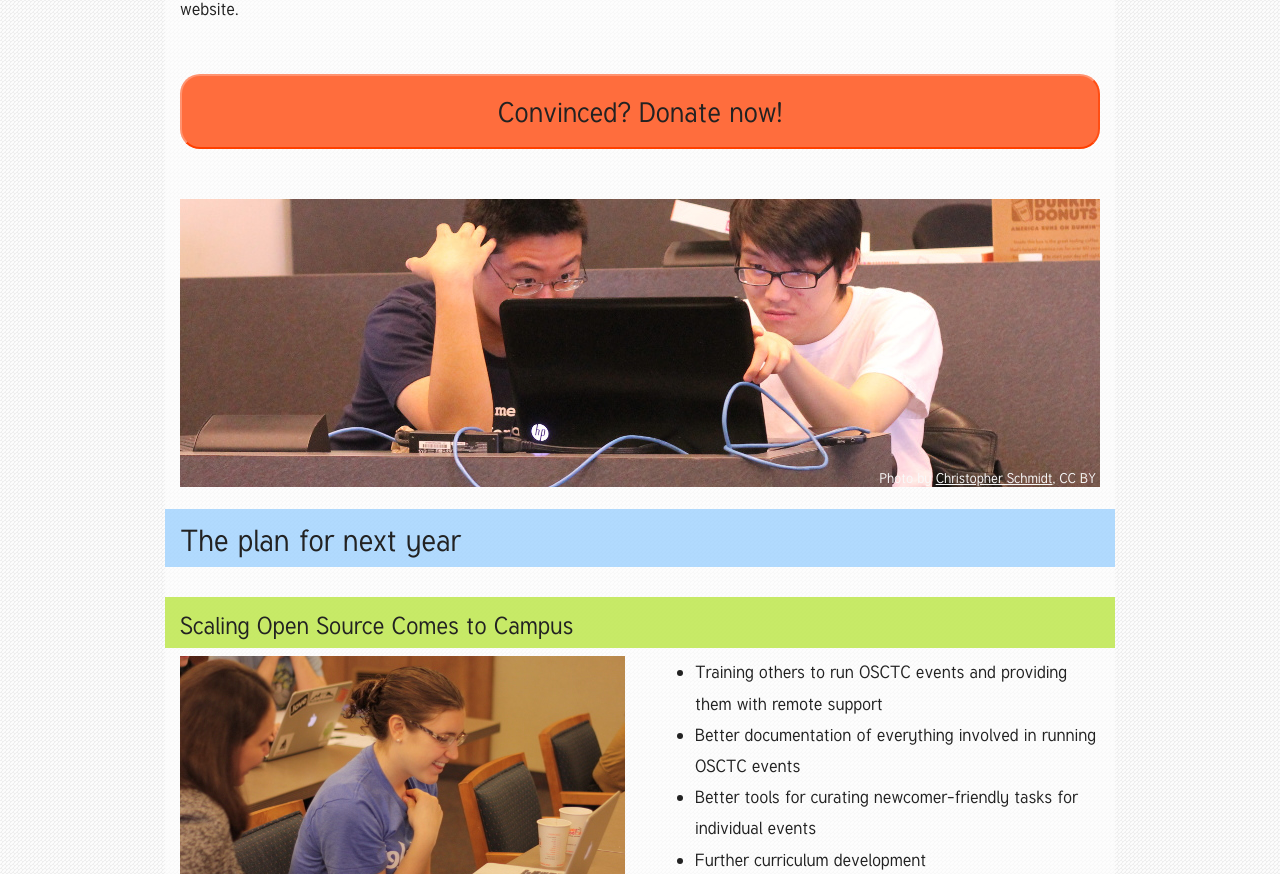
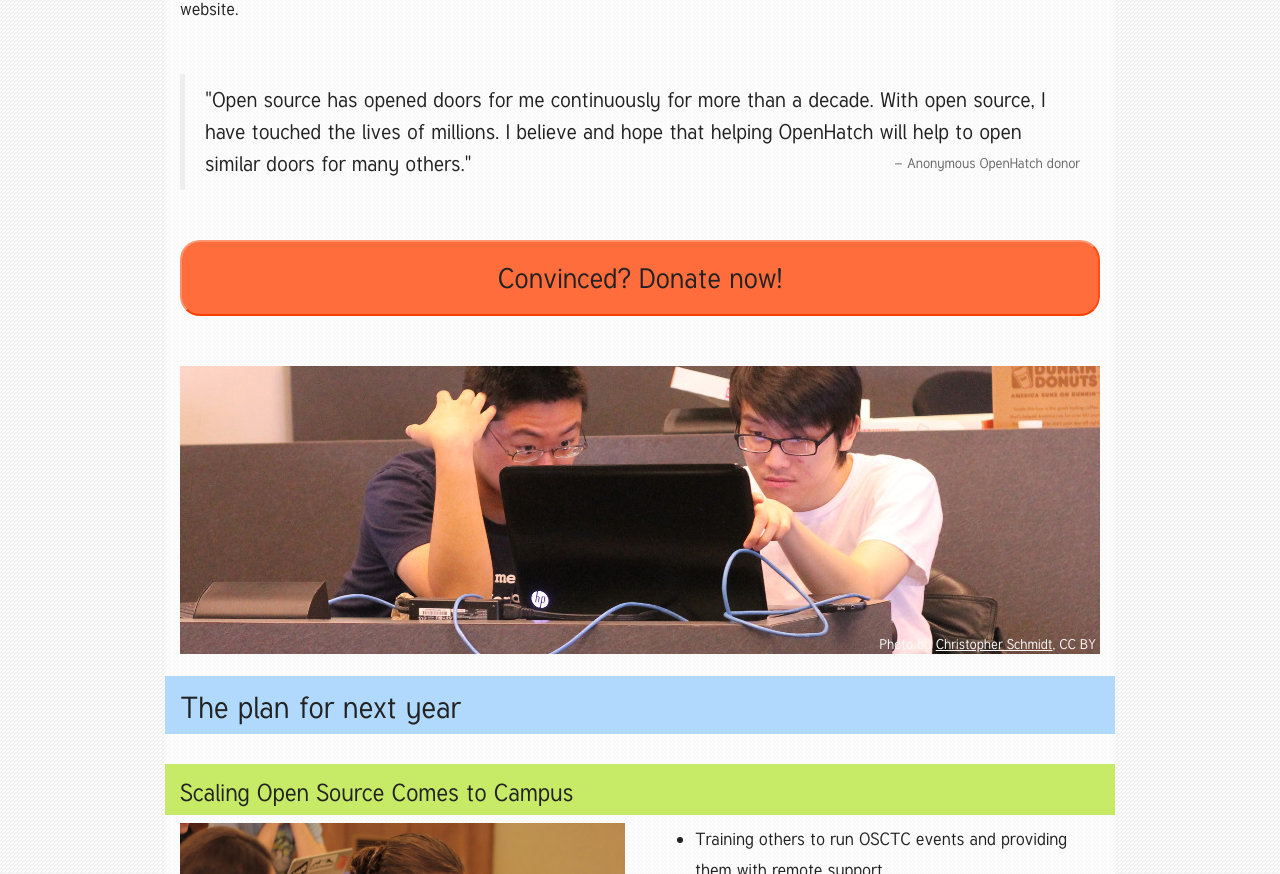
Before and after one commit to openhatch/oh-donate, a plain HTML site: page index.html in a window 1280 px wide. Shown: the part 5545-6419 px from the top of the page. Drawn offline with Linux system fonts and the light colour scheme.

Commit message:
added a second quote

```diff
--- a/index.html
+++ b/index.html
@@ -359,6 +359,13 @@
                         </p>
                     </div>
                 </div>
+
+                <div class="row">
+                    <div class="col-sm-12">
+                        <blockquote><span class="quote">"Open source has opened doors for me continuously for more than a decade. With open source, I have touched the lives of millions. I believe and hope that helping OpenHatch will help to open similar doors for many others."</span>
+                        <span class="help pull-right">&mdash; Anonymous OpenHatch donor</span></blockquote>
+                    </div>
+                </div>
                 <div class="row">
                     <div class="col-md-12">
                         <a href="#donate" class="donation-button">Convinced? Donate now!</a>
```
